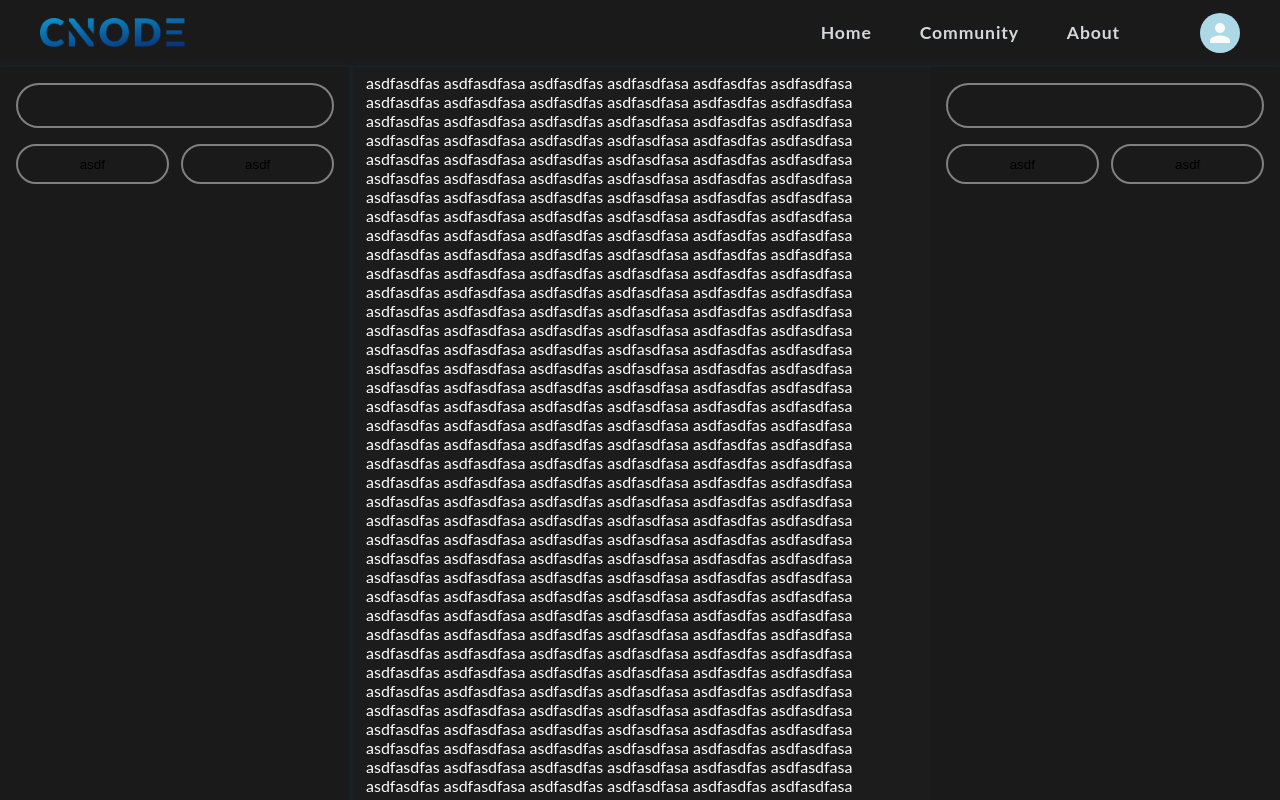
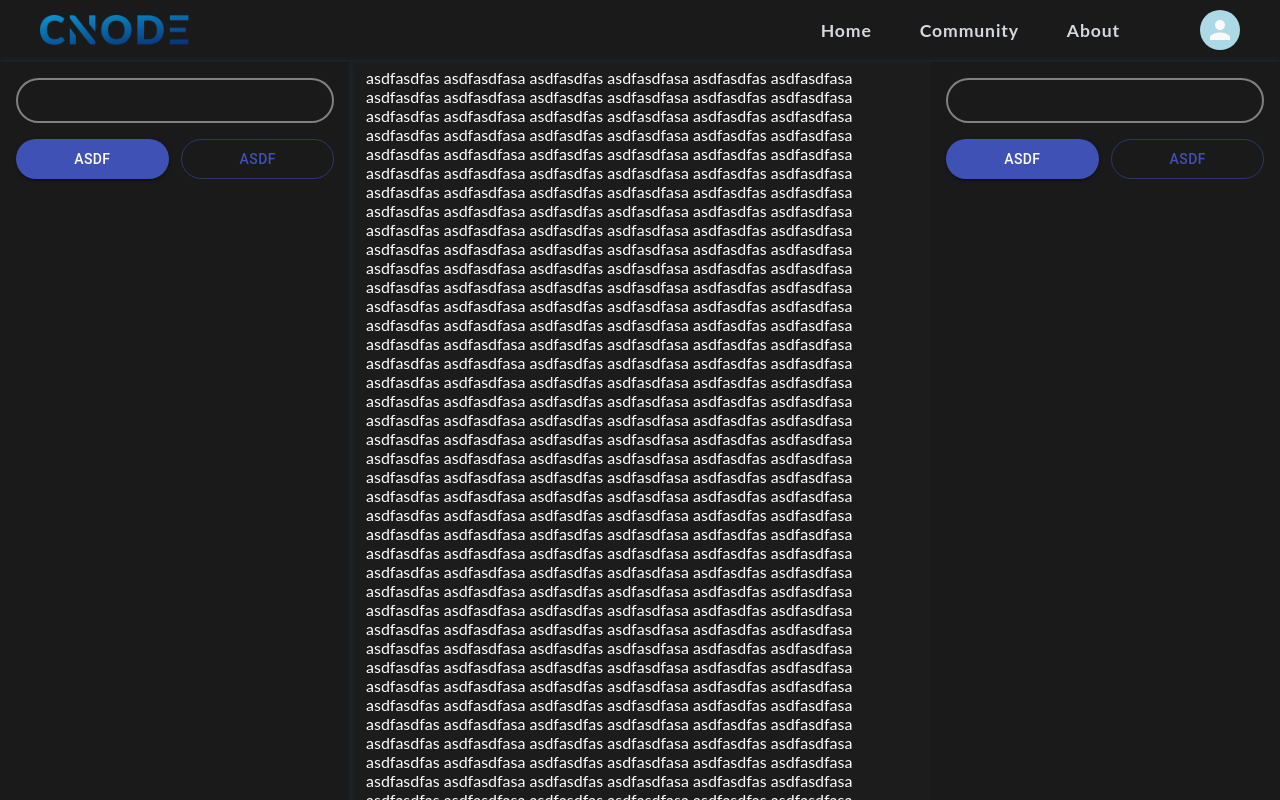
Before and after one commit to rarcz29/cnode-client, a React (Create React App) app: page / in a window 1280 px wide. Shown: the top 800 px of the page. Built offline with nearby package versions, Linux system fonts and the light colour scheme.

Commit message:
Layout update and fontawesome installation

```diff
--- a/package.json
+++ b/package.json
@@ -3,6 +3,9 @@
     "version": "0.1.0",
     "private": true,
     "dependencies": {
+        "@fortawesome/fontawesome-svg-core": "^1.2.35",
+        "@fortawesome/free-solid-svg-icons": "^5.15.3",
+        "@fortawesome/react-fontawesome": "^0.1.14",
         "@material-ui/core": "^4.11.3",
         "@testing-library/jest-dom": "^5.11.4",
         "@testing-library/react": "^11.1.0",
--- a/src/components/Logo/Logo.js
+++ b/src/components/Logo/Logo.js
@@ -2,8 +2,8 @@ import LogoPic from 'assets/logo.png';
 import React from 'react';
 import { StyledImg } from './style';
 
-const Logo = () => {
-    return <StyledImg src={LogoPic} height="45%" />;
+const Logo = (props) => {
+    return <StyledImg src={LogoPic} height={props.height} />;
 };
 
 export default Logo;
--- a/src/components/common/Button/Button.js
+++ b/src/components/common/Button/Button.js
@@ -1,9 +1,9 @@
 import React from 'react';
 import { StyledButton } from './style';
 
-const Button = ({ width, height }) => {
+const Button = (props) => {
     return (
-        <StyledButton width={width} height={height}>
+        <StyledButton {...props} color="primary">
             asdf
         </StyledButton>
     );
--- a/src/components/common/Button/style.js
+++ b/src/components/common/Button/style.js
@@ -1,14 +1,10 @@
+import { Button } from '@material-ui/core';
 import styled from 'styled-components';
 
-export const StyledButton = styled.button`
-    width: ${(props) => props.width};
-    height: ${(props) => props.height};
-    border: 2px solid ${(props) => props.color || 'grey'};
-    border-radius: ${(props) => props.height};
-    background-color: transparent;
-    transition: border-color ease-in-out 0.3s;
-
-    &:hover {
-        border-color: white;
+export const StyledButton = styled(Button)`
+    && {
+        width: ${(props) => props.width};
+        height: ${(props) => props.height};
+        border-radius: ${(props) => props.borderRadius || '99999px'};
     }
 `;
--- a/src/components/common/SearchInput/style.js
+++ b/src/components/common/SearchInput/style.js
@@ -6,7 +6,9 @@ export const Input = styled.input`
     border: 2px solid ${(props) => props.color || 'grey'};
     border-radius: ${(props) => props.height};
     background-color: transparent;
+    color: ${(props) => props.color || 'grey'};
     transition: border-color ease-in-out 0.3s;
+    padding: 0 1rem;
 
     &:hover {
         border-color: white;
--- a/src/constants/sizes.js
+++ b/src/constants/sizes.js
@@ -1 +1 @@
-export const TOP_BAR_HEIGHT = 65;
+export const TOP_BAR_HEIGHT = 60;
--- a/src/layouts/main/PanelLayout/style.js
+++ b/src/layouts/main/PanelLayout/style.js
@@ -7,7 +7,7 @@ export const PageSeparator = styled.hr`
     height: ${(props) => (props.vertical ? props.length : '1px')};
     border: 1px solid #173b50;
     filter: blur(2px);
-    opacity: 0.4;
+    opacity: 0.5;
 `;
 
 export const FixedContainer = styled.div`
--- a/src/layouts/main/components/LeftPanel/LeftPanel.js
+++ b/src/layouts/main/components/LeftPanel/LeftPanel.js
@@ -8,8 +8,8 @@ const LeftPanel = ({ className }) => {
         <Container className={className}>
             <SearchInput width="100%" height="45px" />
             <ButtonsContainer>
-                <Button width="48%" height="40px" />
-                <Button width="48%" height="40px" />
+                <Button width="48%" height="40px" variant="contained" />
+                <Button width="48%" height="40px" variant="outlined" />
             </ButtonsContainer>
         </Container>
     );
--- a/src/layouts/main/components/TopBar/TopBar.js
+++ b/src/layouts/main/components/TopBar/TopBar.js
@@ -12,7 +12,7 @@ import {
 const TopBar = ({ className }) => {
     return (
         <Header className={className}>
-            <Logo />
+            <Logo height="50%" />
             <RightSideContainer>
                 <nav>
                     <List>
```
Also changed, not shown: 1 other file (tests, documents, lock files or other folders).
